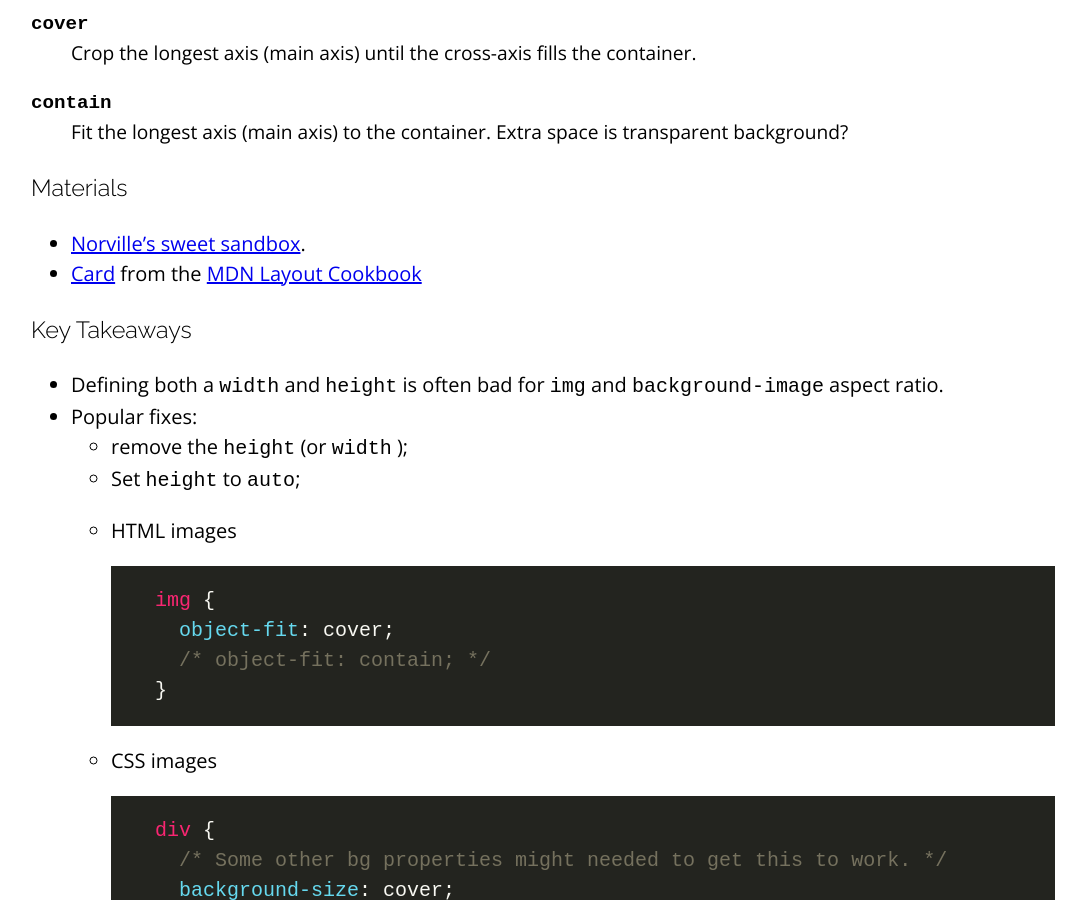
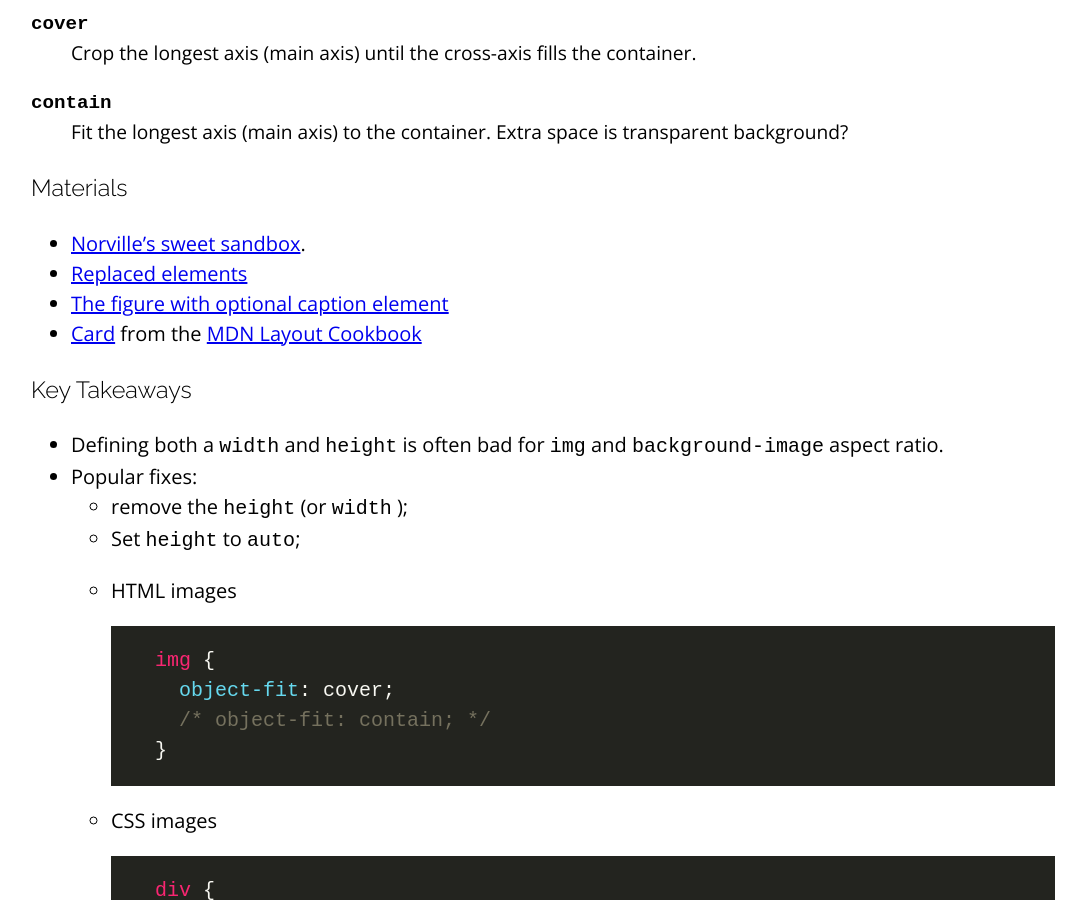
Before and after one commit to sait-wbdv/winter-2021, a Jekyll site: the page built from _posts/2021-01-29-card-patterns.md, in a window 1280 px wide and 900 px high, scrolled down 2825 px. Shown: the whole window, without its empty margins (97-1183 px from the left). Built offline with Jekyll 4.4.1, drawn with Linux system fonts in a browser that asks for light colours; nearby versions of some CDN libraries.

Commit message:
added materials

```diff
--- a/_posts/2021-01-29-card-patterns.md
+++ b/_posts/2021-01-29-card-patterns.md
@@ -79,6 +79,8 @@ Aspect ratio
 
 ### Materials
 - [Norville's sweet sandbox](https://nozky.github.io/playground/).
+- [Replaced elements](https://developer.mozilla.org/en-US/docs/Web/CSS/Replaced_element)
+- [The figure with optional caption element](https://developer.mozilla.org/en-US/docs/Web/HTML/Element/figure)
 - [Card](https://developer.mozilla.org/en-US/docs/Web/CSS/Layout_cookbook/Card) from the [MDN Layout Cookbook](https://developer.mozilla.org/en-US/docs/Web/CSS/Layout_cookbook)
 
 ### Key Takeaways
```
